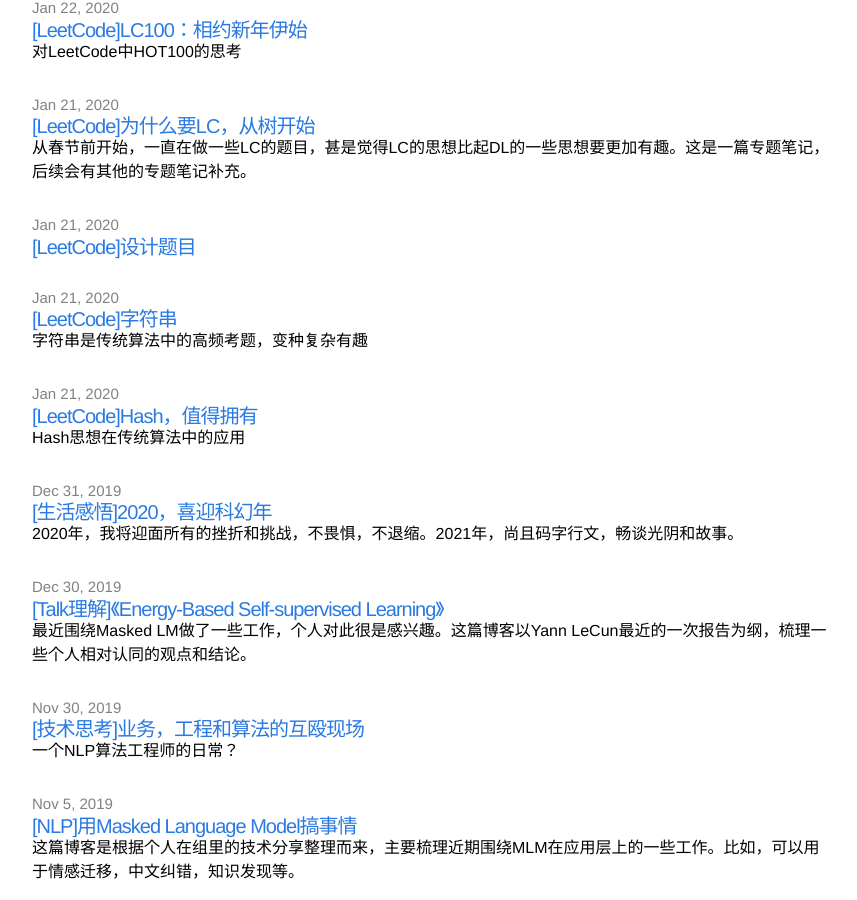
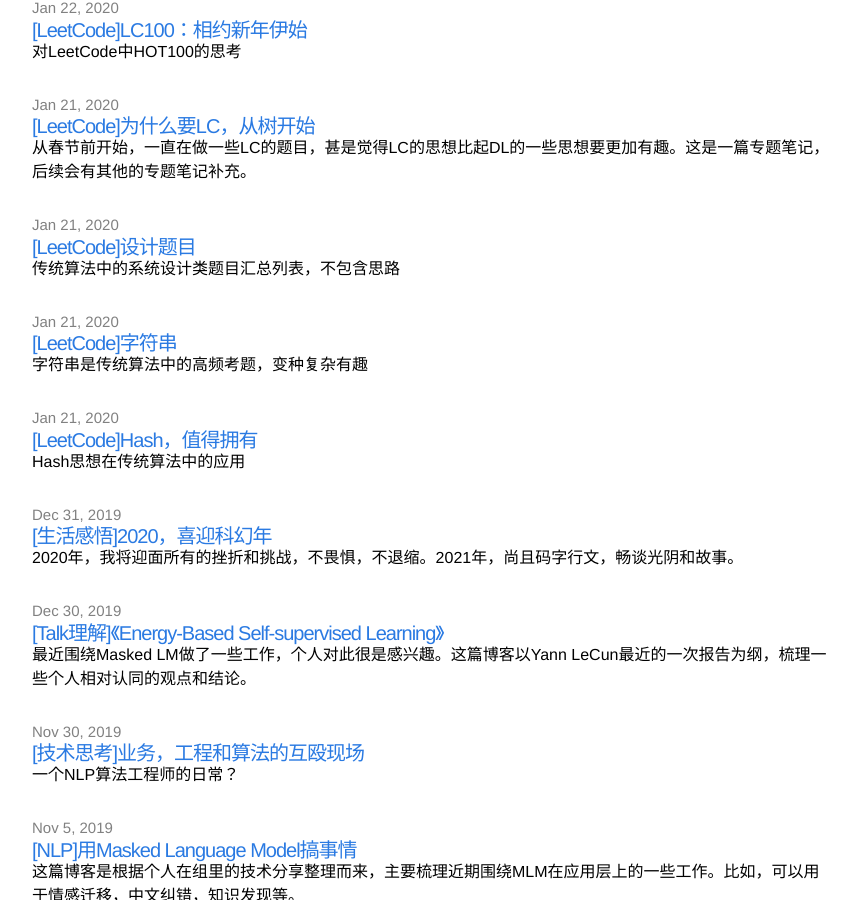
Before and after one commit to zhpmatrix/zhpmatrix.github.io, a Jekyll site: the page built from index.html, in a window 1280 px wide and 900 px high, scrolled down 3351 px. Shown: the whole window, without its empty margins (208-1065 px from the left). Built offline with Jekyll 4.4.1, drawn with Linux system fonts in a browser that asks for light colours; comment, search, counter and statistics services are not loaded.

Commit message:
update blog

```diff
--- a/_posts/2020-01-22-system-design.md
+++ b/_posts/2020-01-22-system-design.md
@@ -1,7 +1,7 @@
 ---
 layout: post
 title: "[LeetCode]设计题目"
-excerpt: ""
+excerpt: "传统算法中的系统设计类题目汇总列表，不包含思路"
 date: 2020-01-21 18:53:00
 mathjax: true
 ---
```
